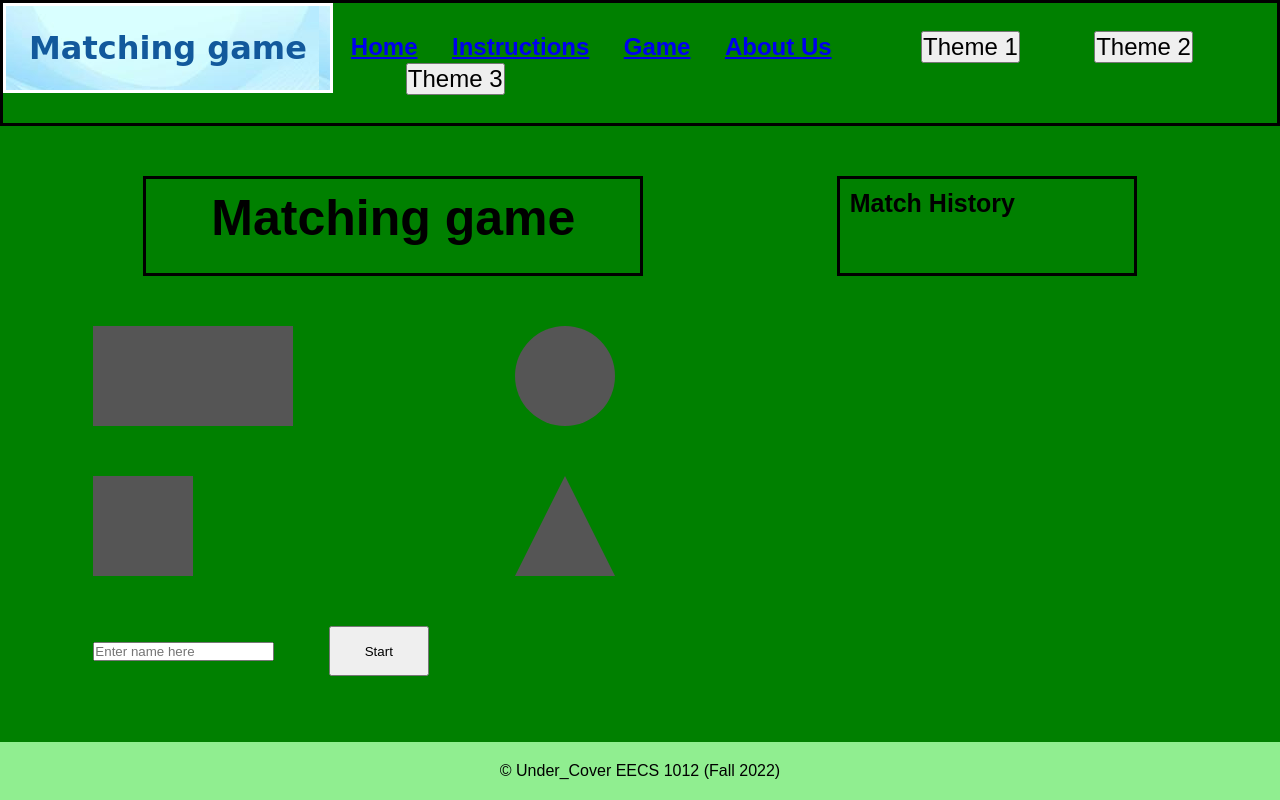
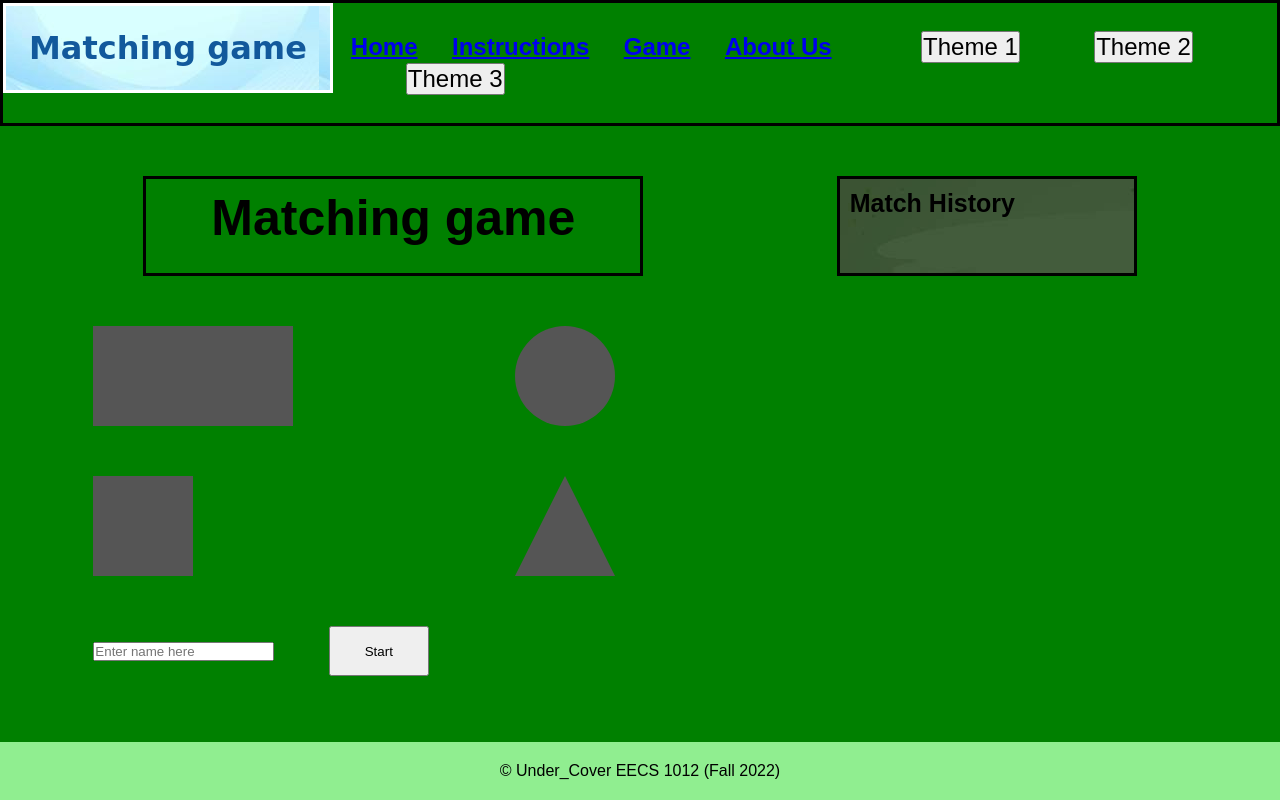
Before and after one commit to jazoomi/Under_Cover, a website: page Game.html in a window 1280 px wide. Drawn offline with nearby package versions, Linux system fonts and the light colour scheme.

Commit message:
Update matching_game.css

```diff
--- a/matching_game.css
+++ b/matching_game.css
@@ -136,6 +136,7 @@ body {
     border-style: solid;
     padding: 10px;
     grid-column: 3 / 4;
+    background-image: url('images/Leaderboard.jpg');
 }
 
 .shapes{
```
